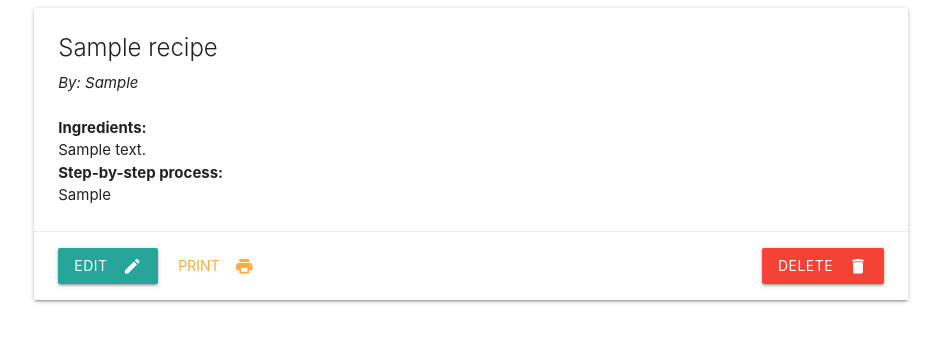
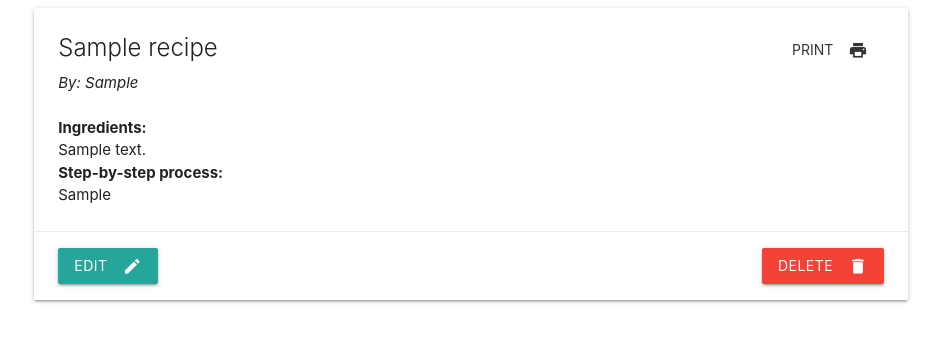
Before and after one commit to arkssheo/py-recipes, a Django app: page /apps/recipe-tracker/1/ in a window 1280 px wide. Shown: the part 100-442 px from the top of the page, without its empty margins (169-1110 px from the left). Run offline with Django 3.2, Linux system fonts and the light colour scheme; tables that the repository leaves empty hold one stand-in row (values such as "Sample post"); some libraries are stand-ins or nearby versions.

Commit message:
Update recipe_detail.html

```diff
--- a/pyrecipes/recipes/templates/recipes/recipe_detail.html
+++ b/pyrecipes/recipes/templates/recipes/recipe_detail.html
@@ -11,6 +11,9 @@
 	<div class="col s12">
 	  <div class="card">
 	    <div class="card-content">
+	    	<a class="btn-flat waves-effect waves-light right" onclick="window.print();return false;">Print
+				<i class="material-icons right">print</i>
+	      	</a>
 	    	<span class="card-title">{{ object.title }}</span>
 	      	<p><em>By: {{ object.submitted_by }}</em></p><br>
 			<p><b>Ingredients:</b></p>
@@ -28,9 +31,6 @@
 	      	<a class="btn waves-effect waves-light" href="{% url 'recipes:edit' object.id %}">Edit
 				<i class="material-icons right">edit</i>
 	      	</a>
-	      	<a class="btn-flat waves-effect waves-light" onclick="window.print();return false;">Print
-				<i class="material-icons right">print</i>
-	      	</a>
 	      	<a href="{% url 'recipes:delete' object.id %}" class="btn waves-effect waves-light red right" type="submit" name="action">Delete
 			    <i class="material-icons right">delete</i>
 			</a>
```
